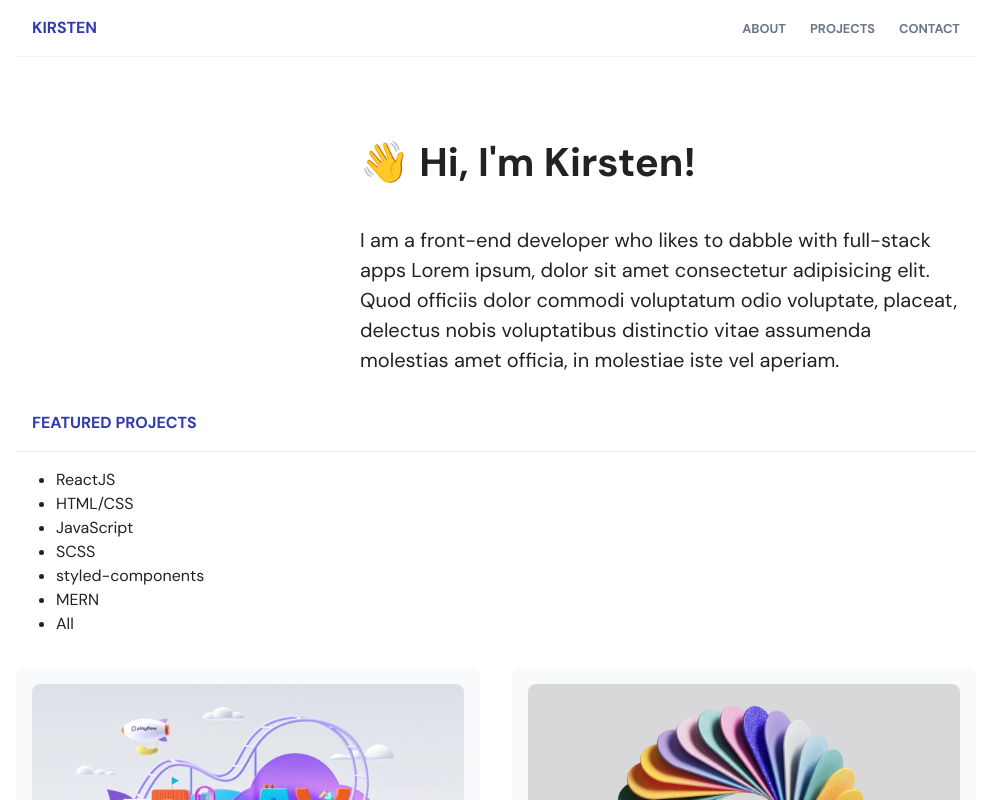
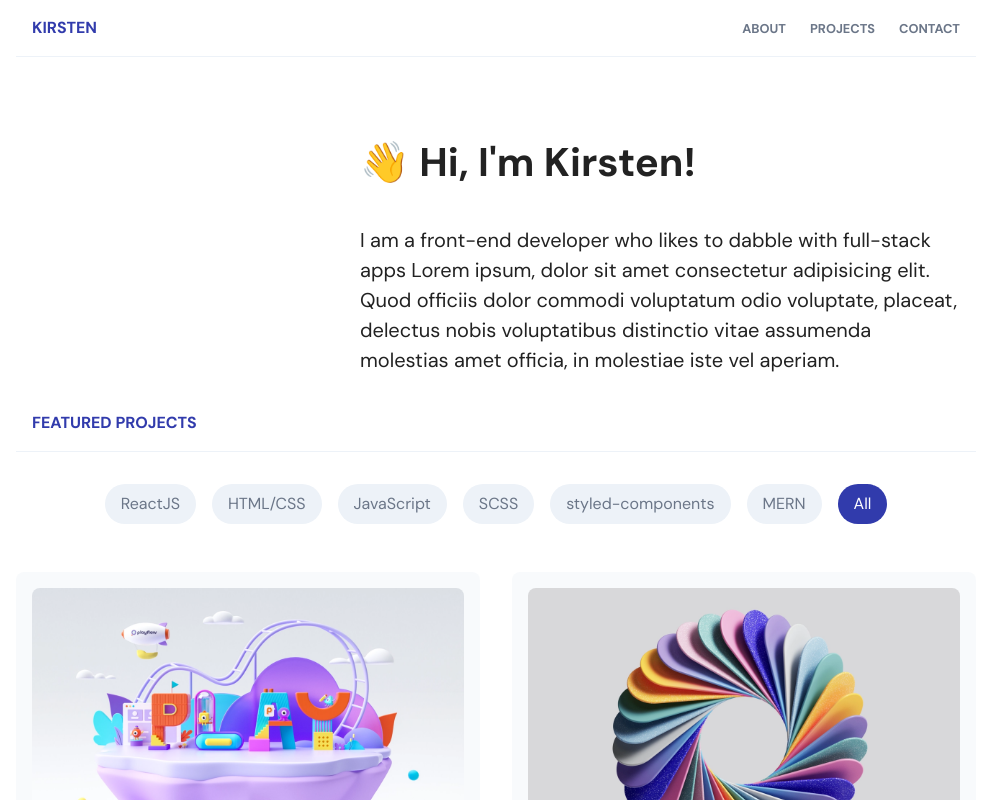
Before and after one commit to kmalcaba/kmalcaba.github.io, a React (Create React App) app: page / in a window 1280 px wide. Shown: the top 800 px of the page, without its empty margins (144-1135 px from the left). Built offline with nearby package versions, Linux system fonts and the light colour scheme.

Commit message:
Add styling to tags

```diff
--- a/src/components/Projects/Projects.jsx
+++ b/src/components/Projects/Projects.jsx
@@ -77,7 +77,11 @@ function Projects() {
     <div className="project">
       <ul className="project-tags">
         {TAGS_ARRAY.map((item) => (
-          <li key={`filter-${item}`} onClick={() => handleFilter(item)}>
+          <li
+            key={`filter-${item}`}
+            className={item === activeFilter && "active"}
+            onClick={() => handleFilter(item)}
+          >
             {item}
           </li>
         ))}
--- a/src/components/Projects/Projects.scss
+++ b/src/components/Projects/Projects.scss
@@ -6,8 +6,32 @@
   flex-direction: column;
 
   &-tags {
+    list-style-type: none;
+    padding: 2rem 0;
+    margin: 0;
+    display: flex;
+    justify-content: center;
+    align-items: center;
+    gap: 1rem;
+    flex-wrap: wrap;
+
     li {
       cursor: pointer;
+      background-color: $color-secondary;
+      padding: 0.5rem 1rem;
+      border-radius: 1.5rem;
+      color: $color-gray;
+      transition: all 0.3s ease-in-out;
+
+      &:hover {
+        background-color: $color-primary;
+        color: $color-white;
+      }
+
+      &.active {
+        background-color: $color-primary;
+        color: $color-white;
+      }
     }
   }
 
```
